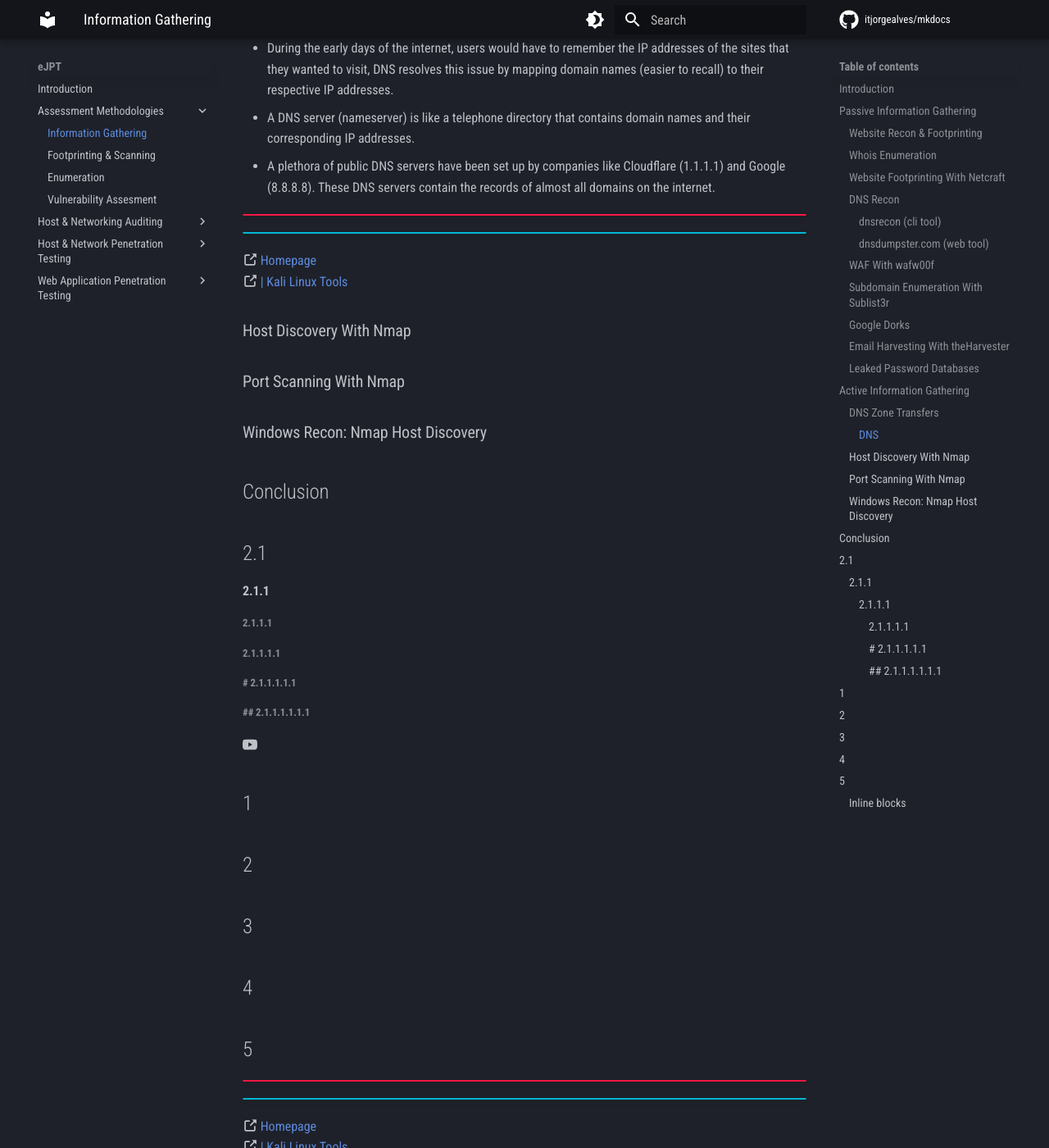
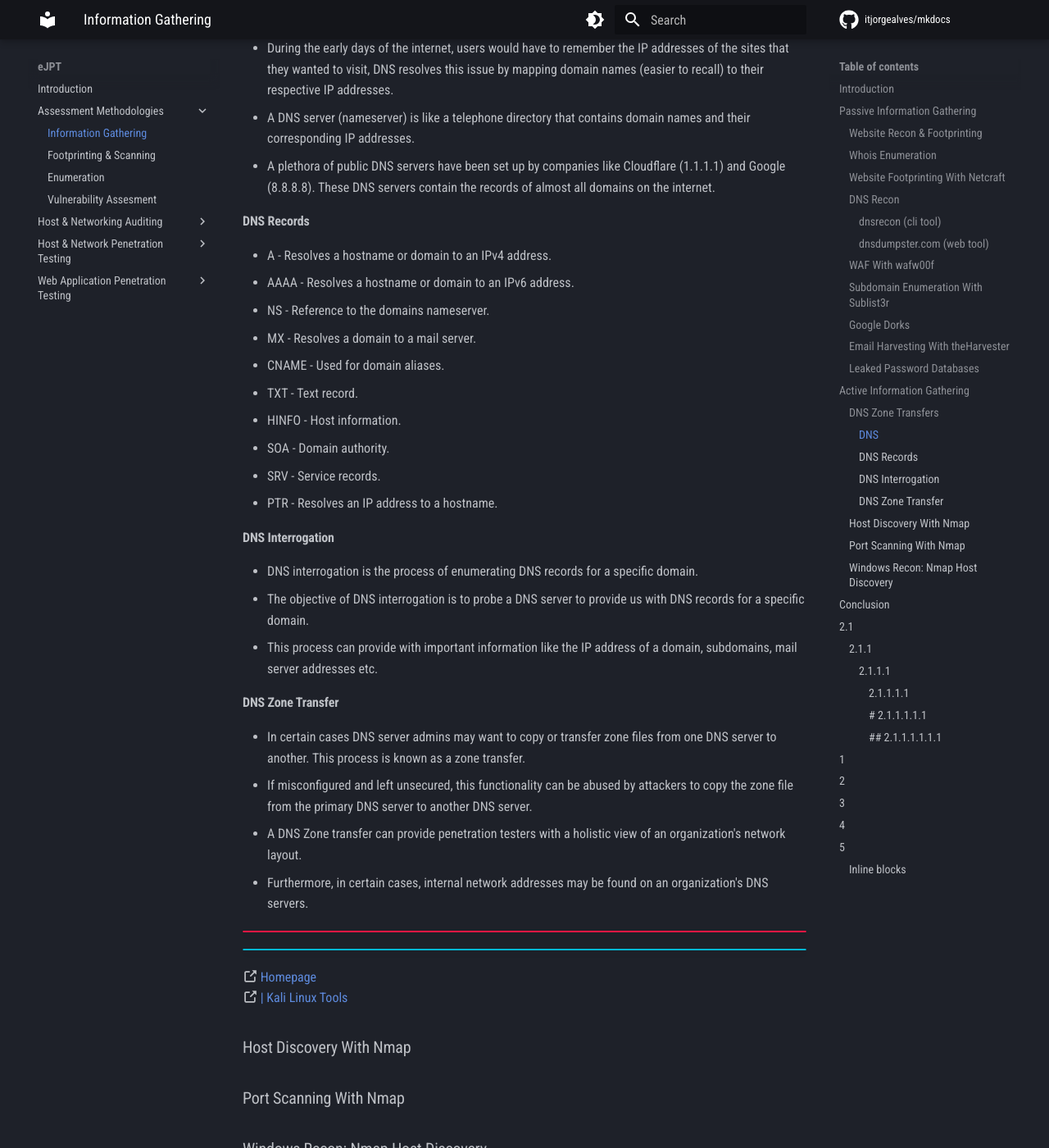
Before and after one commit to itjorgealves/mkdocs, an MkDocs documentation site: the page built from docs/eJPT/S1-Assessment-Methodologies/C1-Information-Gathering/Information-Gathering.md, in a window 1280 px wide and 1400 px high, scrolled down 4214 px. Shown: the whole window at 82% size. Built offline with MkDocs 1.6.1 and Material for MkDocs 9.7.7, drawn with Linux system fonts in a browser that asks for light colours; comment, search, counter and statistics services are not loaded.

Commit message:
Update documentation

```diff
--- a/docs/eJPT/S1-Assessment-Methodologies/C1-Information-Gathering/Information-Gathering.md
+++ b/docs/eJPT/S1-Assessment-Methodologies/C1-Information-Gathering/Information-Gathering.md
@@ -131,17 +131,31 @@ theHarvester -d hackersploit.org -b google,linkedin
 
 ### DNS Zone Transfers
 #### DNS
-+ Domain Name System (DNS) is a protocol that is used to resolve domain
-names/hostnames to IP addresses.
-+ During the early days of the internet, users would have to remember the
-IP addresses of the sites that they wanted to visit, DNS resolves this
-issue by mapping domain names (easier to recall) to their respective IP
-addresses.
-+ A DNS server (nameserver) is like a telephone directory that contains
-domain names and their corresponding IP addresses.
-+ A plethora of public DNS servers have been set up by companies like
-Cloudflare (1.1.1.1) and Google (8.8.8.8). These DNS servers contain the
-records of almost all domains on the internet.
+- Domain Name System (DNS) is a protocol that is used to resolve domain names/hostnames to IP addresses.
+- During the early days of the internet, users would have to remember the IP addresses of the sites that they wanted to visit, DNS resolves this issue by mapping domain names (easier to recall) to their respective IP addresses.
+- A DNS server (nameserver) is like a telephone directory that contains domain names and their corresponding IP addresses.
+- A plethora of public DNS servers have been set up by companies like Cloudflare (1.1.1.1) and Google (8.8.8.8). These DNS servers contain the records of almost all domains on the internet.
+#### DNS Records
+- A - Resolves a hostname or domain to an IPv4 address.
+- AAAA - Resolves a hostname or domain to an IPv6 address.
+- NS - Reference to the domains nameserver.
+- MX - Resolves a domain to a mail server.
+- CNAME - Used for domain aliases.
+- TXT - Text record.
+- HINFO - Host information.
+- SOA - Domain authority.
+- SRV - Service records.
+- PTR - Resolves an IP address to a hostname.
+#### DNS Interrogation
+- DNS interrogation is the process of enumerating DNS records for a specific domain.
+- The objective of DNS interrogation is to probe a DNS server to provide us with DNS records for a specific domain.
+- This process can provide with important information like the IP address of a domain, subdomains, mail server addresses etc.
+#### DNS Zone Transfer
+- In certain cases DNS server admins may want to copy or transfer zone files from one DNS server to another. This process is known as a zone transfer.
+- If misconfigured and left unsecured, this functionality can be abused by attackers to copy the zone file from the primary DNS server to another DNS server.
+- A DNS Zone transfer can provide penetration testers with a holistic view of an organization's network layout.
+- Furthermore, in certain cases, internal network addresses may be found on an organization's DNS servers.
+
 
 
 !!! danger ""
```
